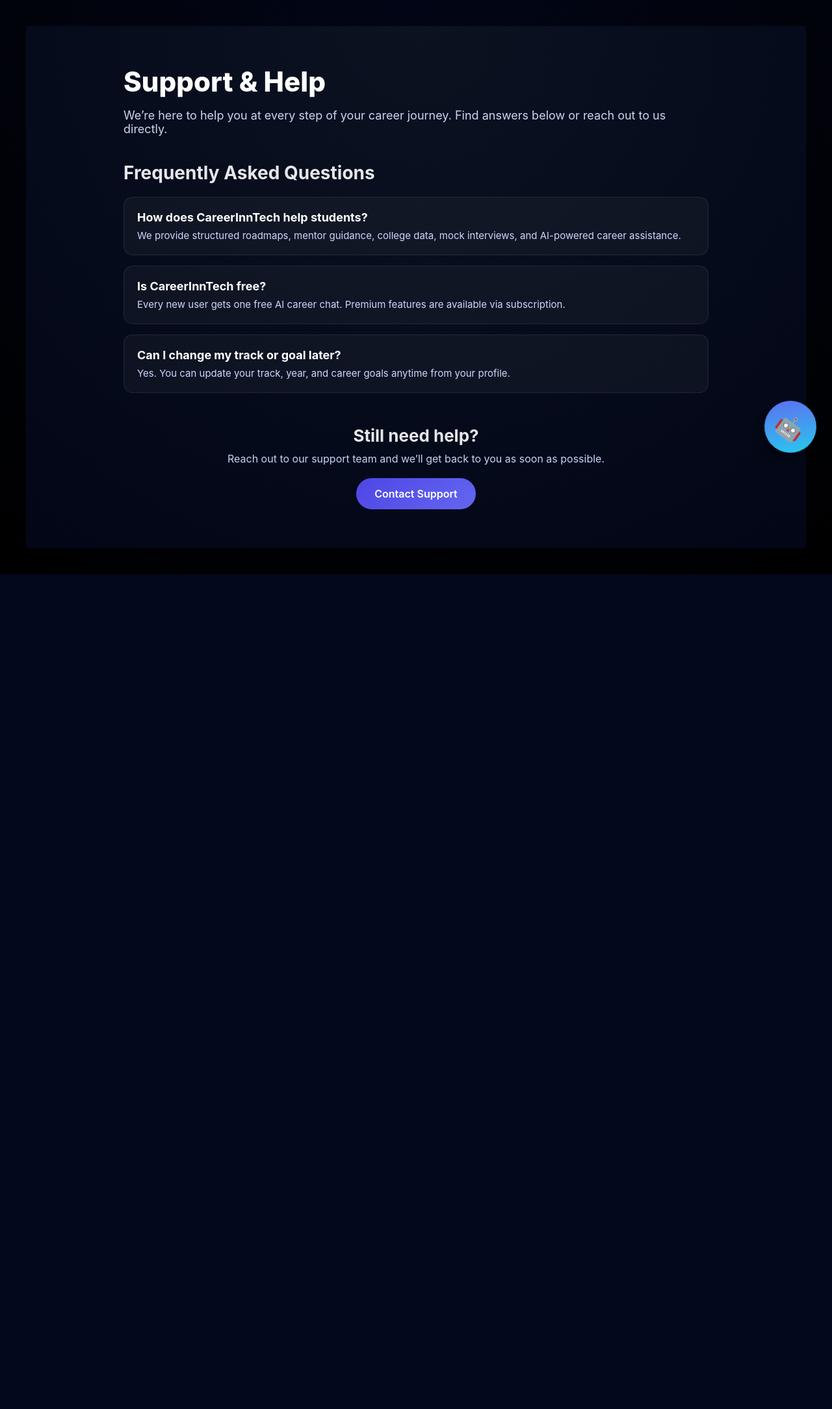
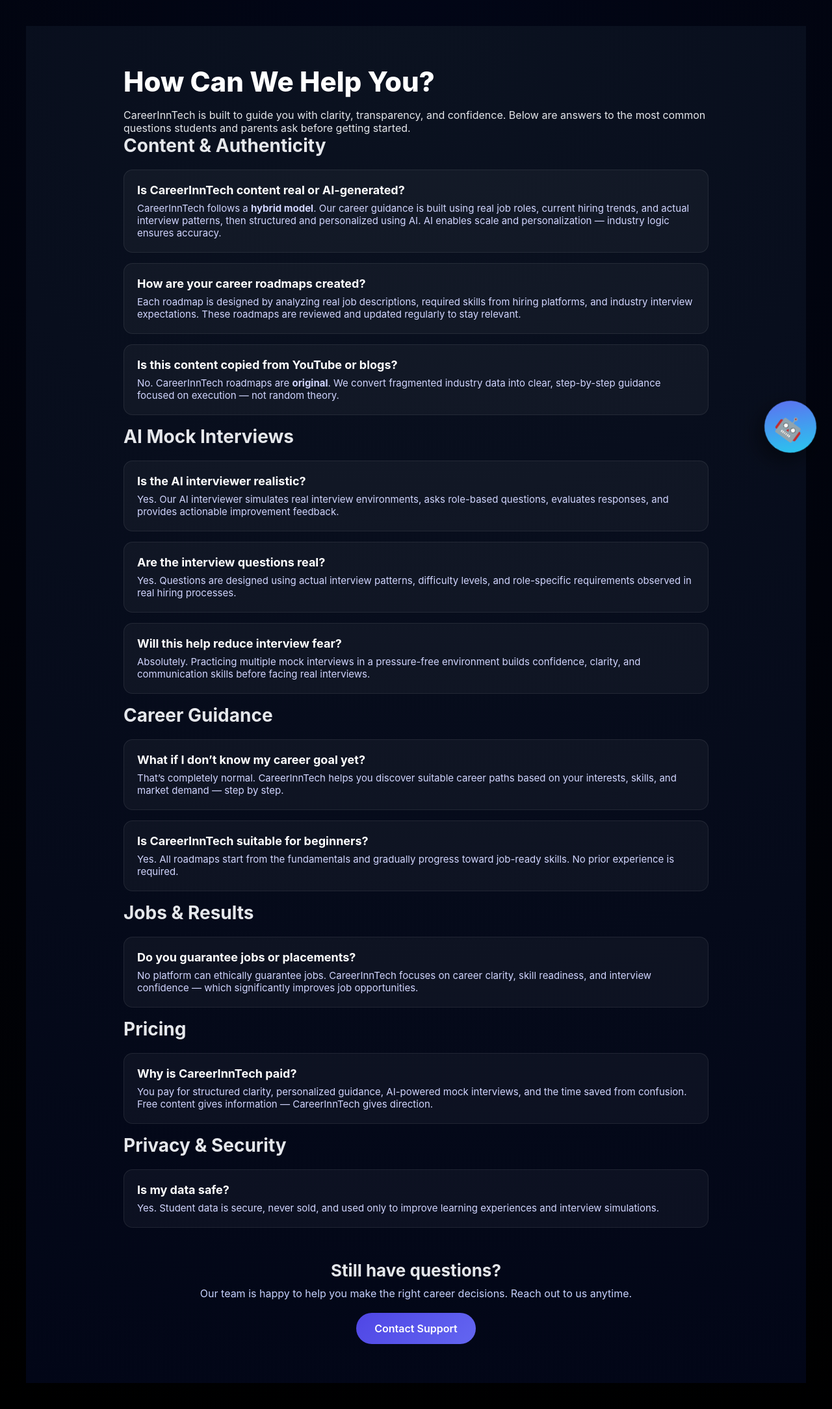
Before and after one commit to ssvprasad144/CareerInnTech, a Django app: page /support/ in a window 1280 px wide. Shown: the part 79-2248 px from the top of the page at 65% size. Before the commit the page ends 963 px from the top, so only its background shows below. Run offline with Django 5.2, Linux system fonts and the light colour scheme.

Commit message:
Update support.html

```diff
--- a/careerinntech/templates/support.html
+++ b/careerinntech/templates/support.html
@@ -1,7 +1,7 @@
 {% extends 'base.html' %}
 {% load static %}
 
-{% block title %}Support | CareerInnTech{% endblock %}
+{% block title %}Support & Help | CareerInnTech{% endblock %}
 
 {% block extra_css %}
 <link rel="stylesheet" href="{% static 'css/support.css' %}">
@@ -12,46 +12,143 @@
 <section class="support-page">
     <div class="support-container">
 
-        <h1>Support & Help</h1>
-        <p class="support-intro">
-            We’re here to help you at every step of your career journey.
-            Find answers below or reach out to us directly.
-        </p>
+        <!-- HERO -->
+        <div class="support-hero">
+            <h1>How Can We Help You?</h1>
+            <p>
+                CareerInnTech is built to guide you with clarity, transparency,
+                and confidence. Below are answers to the most common questions
+                students and parents ask before getting started.
+            </p>
+        </div>
 
         <!-- ================= FAQ SECTION ================= -->
         <div class="faq-section">
-            <h2>Frequently Asked Questions</h2>
+
+            <!-- CONTENT AUTHENTICITY -->
+            <h2 class="faq-category">Content & Authenticity</h2>
 
             <div class="faq-card">
-                <h3>How does CareerInnTech help students?</h3>
+                <h3>Is CareerInnTech content real or AI-generated?</h3>
                 <p>
-                    We provide structured roadmaps, mentor guidance, college data,
-                    mock interviews, and AI-powered career assistance.
+                    CareerInnTech follows a <strong>hybrid model</strong>.
+                    Our career guidance is built using real job roles, current hiring trends,
+                    and actual interview patterns, then structured and personalized using AI.
+                    AI enables scale and personalization — industry logic ensures accuracy.
                 </p>
             </div>
 
             <div class="faq-card">
-                <h3>Is CareerInnTech free?</h3>
+                <h3>How are your career roadmaps created?</h3>
                 <p>
-                    Every new user gets one free AI career chat.
-                    Premium features are available via subscription.
+                    Each roadmap is designed by analyzing real job descriptions,
+                    required skills from hiring platforms, and industry interview expectations.
+                    These roadmaps are reviewed and updated regularly to stay relevant.
                 </p>
             </div>
 
             <div class="faq-card">
-                <h3>Can I change my track or goal later?</h3>
+                <h3>Is this content copied from YouTube or blogs?</h3>
                 <p>
-                    Yes. You can update your track, year, and career goals
-                    anytime from your profile.
+                    No. CareerInnTech roadmaps are <strong>original</strong>.
+                    We convert fragmented industry data into clear, step-by-step guidance
+                    focused on execution — not random theory.
                 </p>
             </div>
+
+            <!-- AI MOCK INTERVIEWS -->
+            <h2 class="faq-category">AI Mock Interviews</h2>
+
+            <div class="faq-card">
+                <h3>Is the AI interviewer realistic?</h3>
+                <p>
+                    Yes. Our AI interviewer simulates real interview environments,
+                    asks role-based questions, evaluates responses, and provides
+                    actionable improvement feedback.
+                </p>
+            </div>
+
+            <div class="faq-card">
+                <h3>Are the interview questions real?</h3>
+                <p>
+                    Yes. Questions are designed using actual interview patterns,
+                    difficulty levels, and role-specific requirements observed
+                    in real hiring processes.
+                </p>
+            </div>
+
+            <div class="faq-card">
+                <h3>Will this help reduce interview fear?</h3>
+                <p>
+                    Absolutely. Practicing multiple mock interviews in a pressure-free
+                    environment builds confidence, clarity, and communication skills
+                    before facing real interviews.
+                </p>
+            </div>
+
+            <!-- CAREER GUIDANCE -->
+            <h2 class="faq-category">Career Guidance</h2>
+
+            <div class="faq-card">
+                <h3>What if I don’t know my career goal yet?</h3>
+                <p>
+                    That’s completely normal. CareerInnTech helps you discover suitable
+                    career paths based on your interests, skills, and market demand —
+                    step by step.
+                </p>
+            </div>
+
+            <div class="faq-card">
+                <h3>Is CareerInnTech suitable for beginners?</h3>
+                <p>
+                    Yes. All roadmaps start from the fundamentals and gradually progress
+                    toward job-ready skills. No prior experience is required.
+                </p>
+            </div>
+
+            <!-- JOBS & RESULTS -->
+            <h2 class="faq-category">Jobs & Results</h2>
+
+            <div class="faq-card">
+                <h3>Do you guarantee jobs or placements?</h3>
+                <p>
+                    No platform can ethically guarantee jobs.
+                    CareerInnTech focuses on career clarity, skill readiness,
+                    and interview confidence — which significantly improves job opportunities.
+                </p>
+            </div>
+
+            <!-- PRICING -->
+            <h2 class="faq-category">Pricing</h2>
+
+            <div class="faq-card">
+                <h3>Why is CareerInnTech paid?</h3>
+                <p>
+                    You pay for structured clarity, personalized guidance,
+                    AI-powered mock interviews, and the time saved from confusion.
+                    Free content gives information — CareerInnTech gives direction.
+                </p>
+            </div>
+
+            <!-- PRIVACY -->
+            <h2 class="faq-category">Privacy & Security</h2>
+
+            <div class="faq-card">
+                <h3>Is my data safe?</h3>
+                <p>
+                    Yes. Student data is secure, never sold, and used only to improve
+                    learning experiences and interview simulations.
+                </p>
+            </div>
+
         </div>
 
-        <!-- ================= CONTACT SUPPORT ================= -->
+        <!-- ================= CTA ================= -->
         <div class="contact-support">
-            <h2>Still need help?</h2>
+            <h2>Still have questions?</h2>
             <p>
-                Reach out to our support team and we’ll get back to you as soon as possible.
+                Our team is happy to help you make the right career decisions.
+                Reach out to us anytime.
             </p>
 
             <a href="{% url 'contact' %}" class="support-btn">
```
